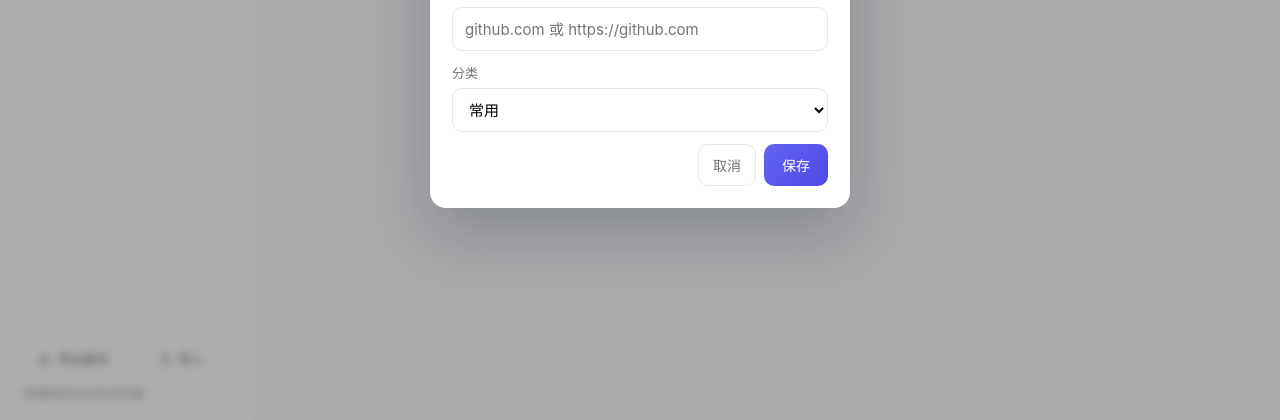
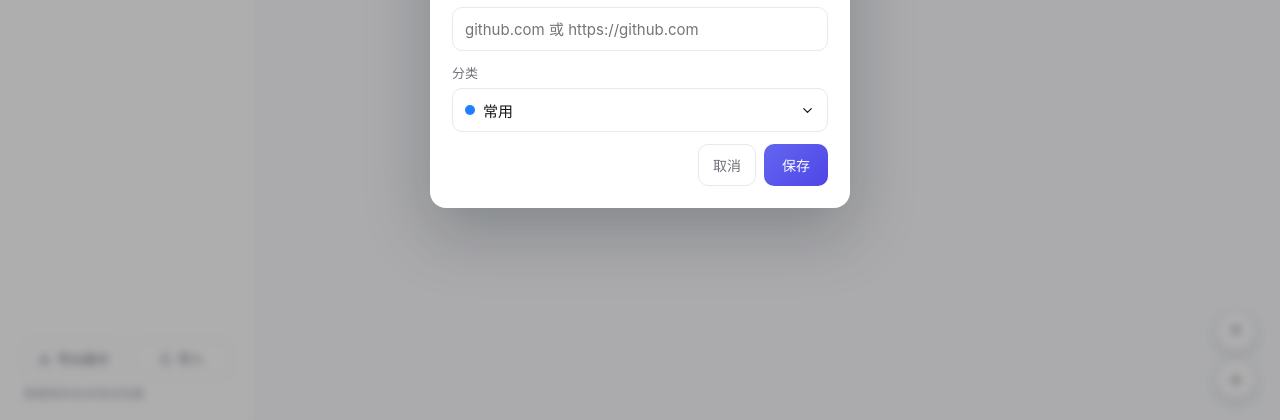
Before and after one commit to kaiwins/my-nav, a Vue app: page / in a window 1280 px wide. Both pictures are taken after a click on the button "链接". Shown: the part 377-797 px from the top of the page. Built offline with nearby package versions, Linux system fonts and the light colour scheme.

Commit message:
feat: sticky sidebar, anchor navigation, scroll buttons, custom category select, full link names

```diff
--- a/src/App.vue
+++ b/src/App.vue
@@ -15,7 +15,45 @@ const searchInput = ref(null)
 
 function setCat(id) {
   activeCat.value = id
-  window.scrollTo({ top: 0, behavior: 'smooth' })
+  if (id === 'all') {
+    smoothScrollTo(0)
+    return
+  }
+  const el = document.getElementById('nvsec-' + id)
+  if (el) {
+    smoothScrollTo(el.getBoundingClientRect().top + window.scrollY - 24)
+  }
+}
+
+/* 平滑滚动:setInterval 缓动实现,不依赖浏览器 smooth 与 rAF(部分环境被禁用) */
+function smoothScrollTo(targetY) {
+  const maxY = document.documentElement.scrollHeight - window.innerHeight
+  const y = Math.max(0, Math.min(targetY, maxY))
+  if (window.matchMedia('(prefers-reduced-motion: reduce)').matches) {
+    window.scrollTo(0, y)
+    return
+  }
+  const startY = window.scrollY
+  const diff = y - startY
+  if (Math.abs(diff) < 2) return
+  const duration = 450
+  const start = Date.now()
+  const timer = setInterval(() => {
+    const t = Math.min(1, (Date.now() - start) / duration)
+    window.scrollTo(0, startY + diff * (1 - Math.pow(1 - t, 3)))
+    if (t >= 1) {
+      clearInterval(timer)
+      window.scrollTo(0, y)
+    }
+  }, 16)
+}
+
+function scrollTop() {
+  smoothScrollTo(0)
+}
+
+function scrollBottom() {
+  smoothScrollTo(document.documentElement.scrollHeight)
 }
 
 function openFirstResult() {
@@ -30,7 +68,6 @@ function openFirstResult() {
 const sections = computed(() => {
   const q = query.value.trim().toLowerCase()
   return state.categories
-    .filter((c) => activeCat.value === 'all' || c.id === activeCat.value)
     .map((cat) => ({
       cat,
       links: state.links.filter(
@@ -258,7 +295,7 @@ function showToast(msg) {
   toastTimer = setTimeout(() => (toast.value = ''), 2400)
 }
 
-/* ---------- 全局按键 ---------- */
+/* ---------- 全局按键与滚动 ---------- */
 function onGlobalKey(e) {
   if ((e.ctrlKey || e.metaKey) && e.key.toLowerCase() === 'k') {
     e.preventDefault()
@@ -266,8 +303,25 @@ function onGlobalKey(e) {
   }
 }
 
-onMounted(() => window.addEventListener('keydown', onGlobalKey))
-onUnmounted(() => window.removeEventListener('keydown', onGlobalKey))
+// 滚动时让侧栏高亮跟随当前可见的分组
+function onWinScroll() {
+  if (query.value) return
+  let current = 'all'
+  for (const s of sections.value) {
+    const el = document.getElementById('nvsec-' + s.cat.id)
+    if (el && el.getBoundingClientRect().top <= 96) current = s.cat.id
+  }
+  activeCat.value = current
+}
+
+onMounted(() => {
+  window.addEventListener('keydown', onGlobalKey)
+  window.addEventListener('scroll', onWinScroll, { passive: true })
+})
+onUnmounted(() => {
+  window.removeEventListener('keydown', onGlobalKey)
+  window.removeEventListener('scroll', onWinScroll)
+})
 </script>
 
 <template>
@@ -356,6 +410,7 @@ onUnmounted(() => window.removeEventListener('keydown', onGlobalKey))
         <section
           v-for="(s, si) in sections"
           :key="s.cat.id"
+          :id="'nvsec-' + s.cat.id"
           class="nv-sec anim"
           :style="{ animationDelay: 140 + si * 90 + 'ms' }"
         >
@@ -401,6 +456,16 @@ onUnmounted(() => window.removeEventListener('keydown', onGlobalKey))
       </div>
     </main>
 
+    <!-- 右下角滚动按钮 -->
+    <div class="nv-scrollbtns">
+      <button class="nv-scrollbtn" type="button" title="回到顶部" aria-label="回到顶部" @click="scrollTop">
+        <Icon name="arrow-up" />
+      </button>
+      <button class="nv-scrollbtn" type="button" title="跳到底部" aria-label="跳到底部" @click="scrollBottom">
+        <Icon name="arrow-down" />
+      </button>
+    </div>
+
     <!-- 弹窗 -->
     <LinkDialog
       :open="linkDialog.open"
@@ -421,7 +486,7 @@ onUnmounted(() => window.removeEventListener('keydown', onGlobalKey))
       @close="categoryDialog.open = false"
     />
 
-    <Transition name="toast">
+    <Transition name="toast" :duration="250">
       <div v-if="toast" class="nv-toast">{{ toast }}</div>
     </Transition>
   </div>
--- a/src/components/CategoryDialog.vue
+++ b/src/components/CategoryDialog.vue
@@ -46,7 +46,7 @@ onUnmounted(() => window.removeEventListener('keydown', onKey))
 
 <template>
   <Teleport to="body">
-    <Transition name="modal">
+    <Transition name="modal" :duration="180">
       <div v-if="open" class="modal-mask" @mousedown.self="emit('close')">
         <div class="modal" role="dialog" aria-modal="true">
           <template v-if="!confirming">
--- a/src/components/Icon.vue
+++ b/src/components/Icon.vue
@@ -24,4 +24,15 @@ defineProps({ name: { type: String, required: true } })
     <polyline points="17 8 12 3 7 8" />
     <line x1="12" y1="3" x2="12" y2="15" />
   </svg>
+  <svg v-else-if="name === 'chevron-down'" viewBox="0 0 24 24" width="15" height="15" fill="none" stroke="currentColor" stroke-width="2" stroke-linecap="round" stroke-linejoin="round" aria-hidden="true">
+    <path d="m6 9 6 6 6-6" />
+  </svg>
+  <svg v-else-if="name === 'arrow-up'" viewBox="0 0 24 24" width="16" height="16" fill="none" stroke="currentColor" stroke-width="2" stroke-linecap="round" stroke-linejoin="round" aria-hidden="true">
+    <path d="m5 12 7-7 7 7" />
+    <path d="M12 19V5" />
+  </svg>
+  <svg v-else-if="name === 'arrow-down'" viewBox="0 0 24 24" width="16" height="16" fill="none" stroke="currentColor" stroke-width="2" stroke-linecap="round" stroke-linejoin="round" aria-hidden="true">
+    <path d="m19 12-7 7-7-7" />
+    <path d="M12 5v14" />
+  </svg>
 </template>
--- a/src/components/LinkDialog.vue
+++ b/src/components/LinkDialog.vue
@@ -1,5 +1,6 @@
 <script setup>
-import { ref, watch, nextTick, onMounted, onUnmounted } from 'vue'
+import { ref, computed, watch, nextTick, onMounted, onUnmounted } from 'vue'
+import Icon from './Icon.vue'
 
 const props = defineProps({
   open: Boolean,
@@ -16,6 +17,42 @@ const error = ref('')
 const confirming = ref(false)
 const nameInput = ref(null)
 
+/* ---------- 自定义分类下拉 ---------- */
+const catOpen = ref(false)
+const catFilter = ref('')
+const cselectEl = ref(null)
+const catFilterInput = ref(null)
+const selectedCat = computed(() => props.categories.find((c) => c.id === categoryId.value))
+const filteredCats = computed(() => {
+  const f = catFilter.value.trim().toLowerCase()
+  return f ? props.categories.filter((c) => c.name.toLowerCase().includes(f)) : props.categories
+})
+
+function toggleCat() {
+  catOpen.value = !catOpen.value
+  catFilter.value = ''
+  if (catOpen.value) nextTick(() => catFilterInput.value?.focus())
+}
+/* Esc 分级:下拉面板开着只关面板(拦截冒泡),否则放行给弹窗整体关闭 */
+function onFilterKeydown(e) {
+  if (e.key === 'Escape' && catOpen.value) {
+    catOpen.value = false
+    e.stopPropagation()
+  }
+}
+function chooseCat(c) {
+  categoryId.value = c.id
+  catOpen.value = false
+}
+function onDocMouseDown(e) {
+  if (cselectEl.value && !cselectEl.value.contains(e.target)) catOpen.value = false
+}
+watch(catOpen, (v) => {
+  if (v) window.addEventListener('mousedown', onDocMouseDown)
+  else window.removeEventListener('mousedown', onDocMouseDown)
+})
+onUnmounted(() => window.removeEventListener('mousedown', onDocMouseDown))
+
 watch(
   () => props.open,
   (v) => {
@@ -25,6 +62,7 @@ watch(
       categoryId.value = props.initial.categoryId || props.categories[0]?.id || ''
       error.value = ''
       confirming.value = false
+      catOpen.value = false
       nextTick(() => nameInput.value?.focus())
       window.addEventListener('keydown', onKey)
     } else {
@@ -49,7 +87,7 @@ onUnmounted(() => window.removeEventListener('keydown', onKey))
 
 <template>
   <Teleport to="body">
-    <Transition name="modal">
+    <Transition name="modal" :duration="180">
       <div v-if="open" class="modal-mask" @mousedown.self="emit('close')">
         <div class="modal" role="dialog" aria-modal="true">
           <template v-if="!confirming">
@@ -62,12 +100,45 @@ onUnmounted(() => window.removeEventListener('keydown', onKey))
               <span>网址</span>
               <input v-model="url" placeholder="github.com 或 https://github.com" @keydown.enter="submit" />
             </label>
-            <label class="field">
+            <div class="field">
               <span>分类</span>
-              <select v-model="categoryId">
-                <option v-for="c in categories" :key="c.id" :value="c.id">{{ c.name }}</option>
-              </select>
-            </label>
+              <div class="cselect" ref="cselectEl">
+                <button
+                  type="button"
+                  class="cselect-btn"
+                  :class="{ 'is-open': catOpen }"
+                  aria-haspopup="listbox"
+                  :aria-expanded="catOpen ? 'true' : 'false'"
+                  @click="toggleCat"
+                >
+                  <span class="nv-dot" :style="{ background: selectedCat?.color || '#a1a1aa' }"></span>
+                  <span class="cselect-label">{{ selectedCat?.name || '请选择分类' }}</span>
+                  <Icon name="chevron-down" />
+                </button>
+                <div v-if="catOpen" class="cselect-panel" role="listbox">
+                  <input
+                    v-if="categories.length > 8"
+                    ref="catFilterInput"
+                    v-model="catFilter"
+                    class="cselect-filter"
+                    type="text"
+                    placeholder="筛选分类…"
+                    @keydown="onFilterKeydown"
+                  />
+                  <button
+                    v-for="c in filteredCats"
+                    :key="c.id"
+                    type="button"
+                    class="cselect-opt"
+                    :class="{ 'is-active': c.id === categoryId }"
+                    @click="chooseCat(c)"
+                  >
+                    <span class="nv-dot" :style="{ background: c.color }"></span>{{ c.name }}
+                  </button>
+                  <div v-if="!filteredCats.length" class="cselect-empty">没有匹配的分类</div>
+                </div>
+              </div>
+            </div>
             <p v-if="error" class="modal-error">{{ error }}</p>
             <div class="modal-actions">
               <button v-if="mode === 'edit'" class="btn-danger" type="button" @click="confirming = true">删除</button>
--- a/src/style.css
+++ b/src/style.css
@@ -33,12 +33,16 @@ input, select { font-family: inherit; }
 .app { display: flex; min-height: 100vh; }
 
 .nv-side {
-  width: 256px; flex: none;
+  position: sticky; top: 0;
+  width: 256px; flex: none; align-self: flex-start;
+  height: 100vh; overflow-y: auto;
   background: var(--card);
   border-right: 1px solid var(--border);
   padding: 22px 18px;
   display: flex; flex-direction: column; gap: 18px;
 }
+.nv-side::-webkit-scrollbar { width: 6px; }
+.nv-side::-webkit-scrollbar-thumb { background: #d9dce4; border-radius: 999px; }
 
 .nv-logo { display: flex; align-items: center; gap: 10px; padding: 2px 6px; font-weight: 600; font-size: 16px; }
 .nv-logo-tile {
@@ -134,7 +138,7 @@ input, select { font-family: inherit; }
 .nv-card {
   position: relative;
   display: flex; align-items: center; justify-content: center; gap: 11px;
-  height: 52px; padding: 0 18px;
+  min-height: 52px; height: auto; padding: 10px 18px;
   background: var(--card);
   border: 1px solid var(--border);
   border-radius: 13px;
@@ -152,7 +156,11 @@ input, select { font-family: inherit; }
 .nv-card.drop-after { box-shadow: inset -3px 0 0 var(--dot, var(--accent)); }
 .nv-card .nv-dot { background: var(--dot, var(--accent)); transition: transform 0.25s cubic-bezier(0.34, 1.56, 0.64, 1); }
 .nv-card:hover .nv-dot { transform: scale(1.45); }
-.nv-name { flex: 0 1 auto; max-width: 260px; white-space: nowrap; overflow: hidden; text-overflow: ellipsis; }
+.nv-name {
+  flex: 0 1 auto; min-width: 0; max-width: 100%;
+  display: -webkit-box; -webkit-line-clamp: 2; -webkit-box-orient: vertical;
+  overflow: hidden; word-break: break-word; line-height: 1.35;
+}
 .nv-edit {
   position: absolute; right: 10px; top: 50%;
   transform: translate(5px, -50%);
@@ -249,6 +257,7 @@ input, select { font-family: inherit; }
 .confirm-sub { margin-top: 6px; font-size: 13px; color: var(--muted); }
 
 .modal-enter-active, .modal-leave-active { transition: opacity 0.18s ease; }
+.modal-leave-active { pointer-events: none; }
 .modal-enter-from, .modal-leave-to { opacity: 0; }
 .modal-enter-active .modal, .modal-leave-active .modal { transition: transform 0.18s ease; }
 .modal-enter-from .modal, .modal-leave-to .modal { transform: translateY(8px) scale(0.98); }
@@ -273,6 +282,56 @@ input, select { font-family: inherit; }
 .swatch-input::-webkit-color-swatch-wrapper { padding: 0; }
 .swatch-input::-webkit-color-swatch { border: none; border-radius: 999px; }
 
+/* ---------- 右下角滚动按钮 ---------- */
+.nv-scrollbtns {
+  position: fixed; right: 24px; bottom: 24px; z-index: 40;
+  display: flex; flex-direction: column; gap: 8px;
+}
+.nv-scrollbtn {
+  width: 40px; height: 40px;
+  display: grid; place-items: center;
+  border-radius: 999px; border: 1px solid var(--border);
+  background: var(--card); color: var(--muted);
+  box-shadow: 0 4px 14px rgba(16, 24, 40, 0.14);
+  transition: color 0.18s ease, border-color 0.18s ease, transform 0.18s ease;
+}
+.nv-scrollbtn:hover { color: var(--accent); border-color: var(--accent); transform: translateY(-2px); }
+.nv-scrollbtn:active { transform: scale(0.94); }
+
+/* ---------- 自定义分类下拉 ---------- */
+.cselect { position: relative; }
+.cselect-btn {
+  width: 100%; height: 44px;
+  display: flex; align-items: center; gap: 8px;
+  padding: 0 12px; border: 1px solid var(--border); border-radius: 10px;
+  background: #fff; color: var(--text); font-size: 15px;
+  transition: border-color 0.15s ease, box-shadow 0.15s ease;
+}
+.cselect-btn.is-open { border-color: var(--accent); box-shadow: 0 0 0 3px var(--soft); }
+.cselect-label { flex: 1; min-width: 0; text-align: left; overflow: hidden; text-overflow: ellipsis; white-space: nowrap; }
+.cselect-panel {
+  position: absolute; left: 0; right: 0; top: calc(100% + 6px); z-index: 20;
+  background: #fff; border: 1px solid var(--border); border-radius: 12px;
+  box-shadow: 0 16px 40px rgba(16, 24, 40, 0.18);
+  padding: 6px; max-height: 280px; overflow-y: auto;
+}
+.cselect-opt {
+  width: 100%; height: 38px;
+  display: flex; align-items: center; gap: 8px;
+  padding: 0 10px; border: none; background: transparent;
+  border-radius: 8px; font-size: 14px; color: var(--text); text-align: left;
+  transition: background 0.12s ease;
+}
+.cselect-opt:hover { background: #f4f5f7; }
+.cselect-opt.is-active { background: var(--soft); color: var(--accent); font-weight: 500; }
+.cselect-filter {
+  width: 100%; height: 34px; margin-bottom: 6px;
+  border: 1px solid var(--border); border-radius: 8px;
+  padding: 0 10px; font-size: 13px; outline: none;
+}
+.cselect-filter:focus { border-color: var(--accent); }
+.cselect-empty { padding: 10px; font-size: 13px; color: var(--muted); text-align: center; }
+
 /* ---------- 轻提示 ---------- */
 .nv-toast {
   position: fixed; left: 50%; bottom: 28px; z-index: 60;
@@ -289,7 +348,8 @@ input, select { font-family: inherit; }
 @media (max-width: 760px) {
   .app { flex-direction: column; }
   .nv-side {
-    width: 100%;
+    position: sticky; top: 0; z-index: 10;
+    width: 100%; height: auto; overflow: visible;
     flex-direction: row; flex-wrap: wrap; align-items: center;
     border-right: none; border-bottom: 1px solid var(--border);
   }
```
Also changed, not shown: 1 other file (tests, documents, lock files or other folders).
